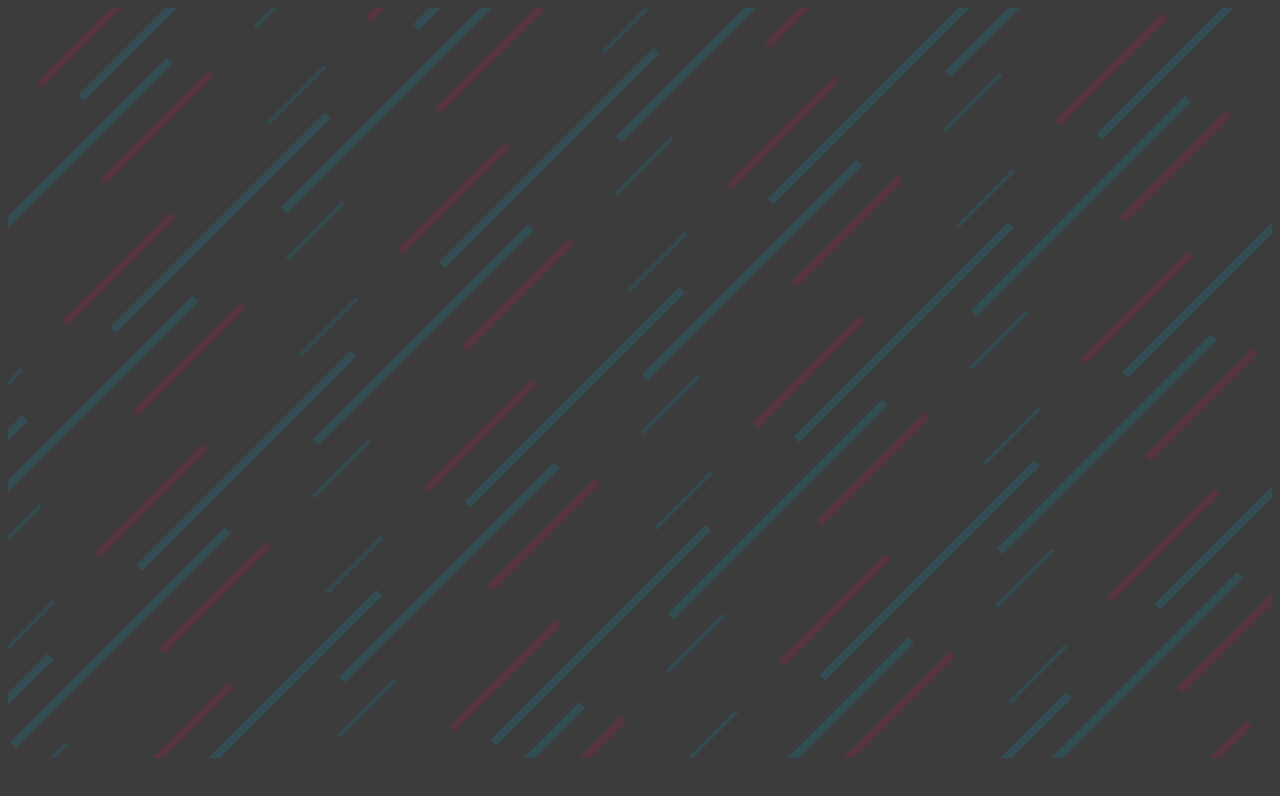
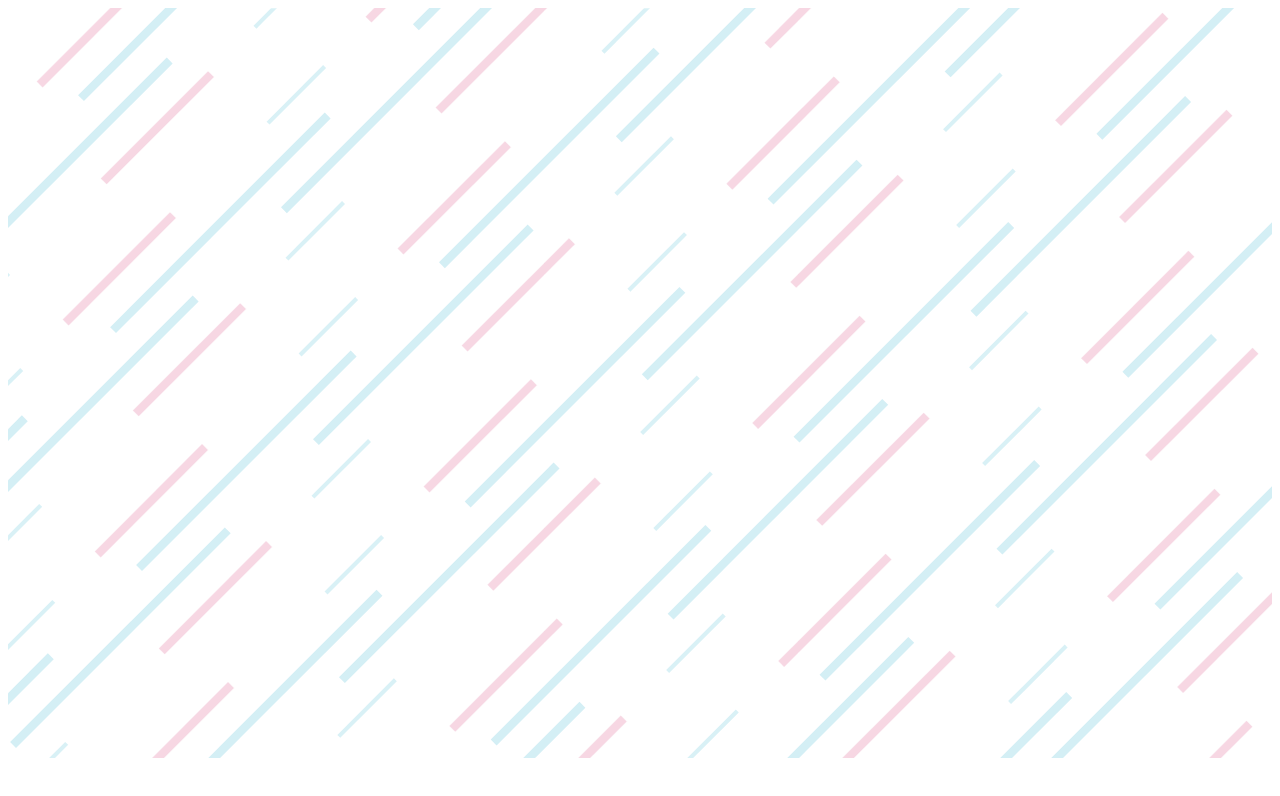
Before and after one commit to Klamin220/FenouilCefSharp, a plain HTML site: page publicites.html in a window 1280 px wide. Drawn offline with Linux system fonts and the light colour scheme.

Commit message:
Update publicites.html

```diff
--- a/publicites.html
+++ b/publicites.html
@@ -2,7 +2,7 @@
 <html>
 <style>
 body {
-			background-color: #3C3C3C;
+			//background-color: #3C3C3C;
             animation: fadeInAnimation ease 1s;
             animation-iteration-count: 1;
             animation-fill-mode: forwards;
```
